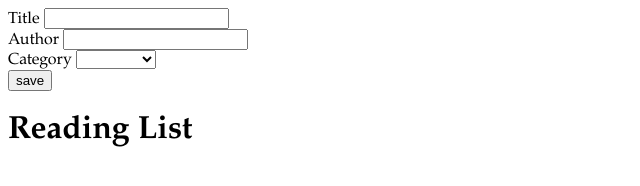
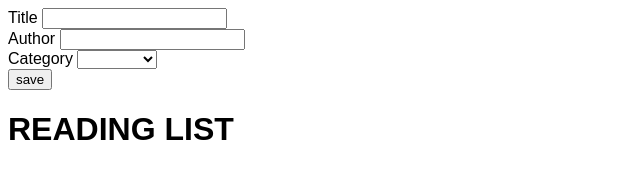
Before and after one commit to SOLARIS-VI/w7d31_events_lab, a plain HTML site: page index.html in a window 1280 px wide. Shown: the whole page, without its empty margins (0-640 px from the left). Drawn offline with Linux system fonts and the light colour scheme.

Commit message:
w7d31_events_lab

```diff
--- a/css/main.css
+++ b/css/main.css
@@ -1,3 +1,3 @@
 body {
-  font-family: Palatino;
+  font-family: Arial, Helvetica, sans-serif
 }
--- a/index.html
+++ b/index.html
@@ -32,7 +32,7 @@
       <input type="submit" value="save"/>
     </form>
 
-    <h1>Reading List</h1>
+    <h1>READING LIST</h1>
     <ul id="reading-list"></ul>
   </body>
 </html>
```
